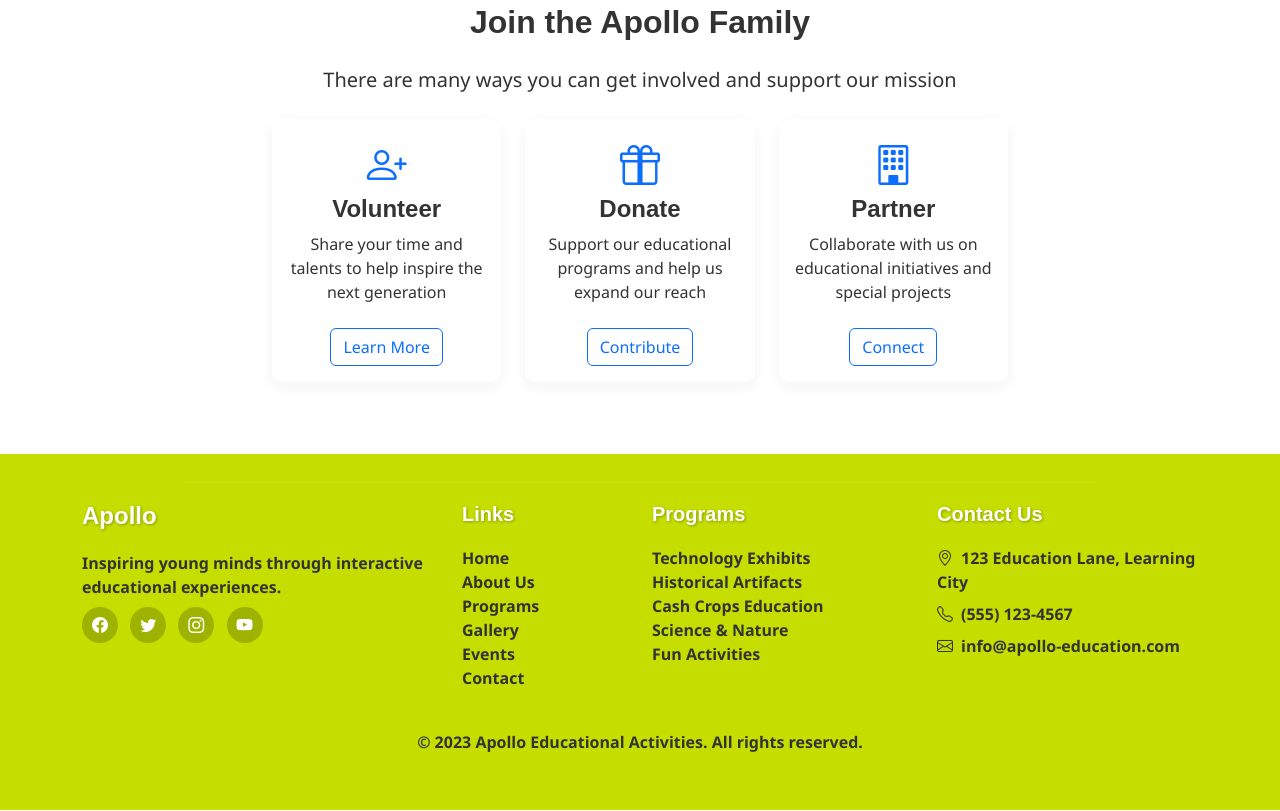
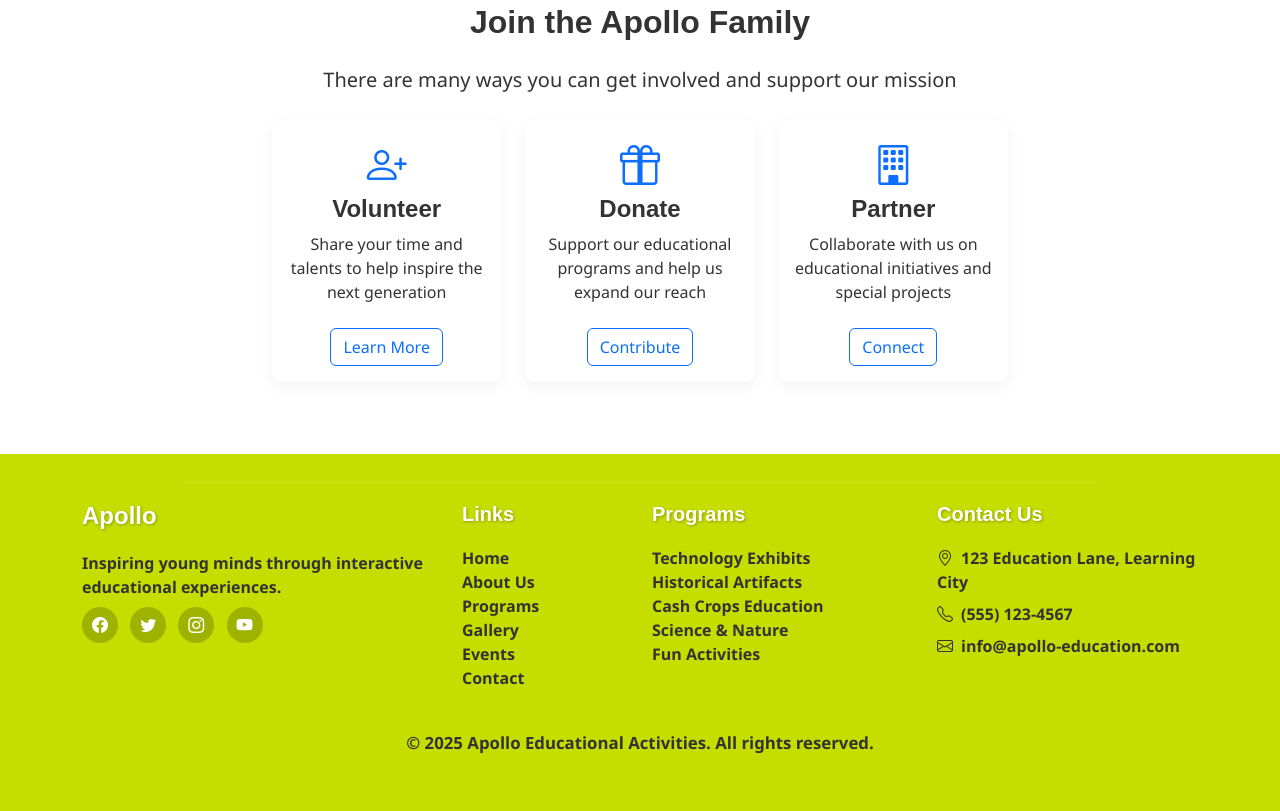
Before and after one commit to rotich254/Apollo, a plain HTML site: page about.html in a window 1280 px wide. Shown: the part 2759-3570 px from the top of the page. Drawn offline with nearby package versions, Linux system fonts and the light colour scheme; placeholder pictures from the web are drawn by us.

Commit message:
refactor(footer): update copyright year dynamically using JavaScript

```diff
--- a/about.html
+++ b/about.html
@@ -305,8 +305,8 @@
                     </address>
                 </div>
             </div>
-            <div class="text-center text-white-50 mt-4">
-                <p>&copy; 2023 Apollo Educational Activities. All rights reserved.</p>
+            <div class="text-center mt-4">
+                <p class="footer-text">&copy; <script>document.write(new Date().getFullYear());</script> Apollo Educational Activities. All rights reserved.</p>
             </div>
         </div>
     </footer>
```
Also changed, not shown: contact.html (+2 -2 lines), events.html (+2 -2 lines), gallery.html (+2 -2 lines), index.html (+1 -1 lines), programs.html (+1 -1 lines).
